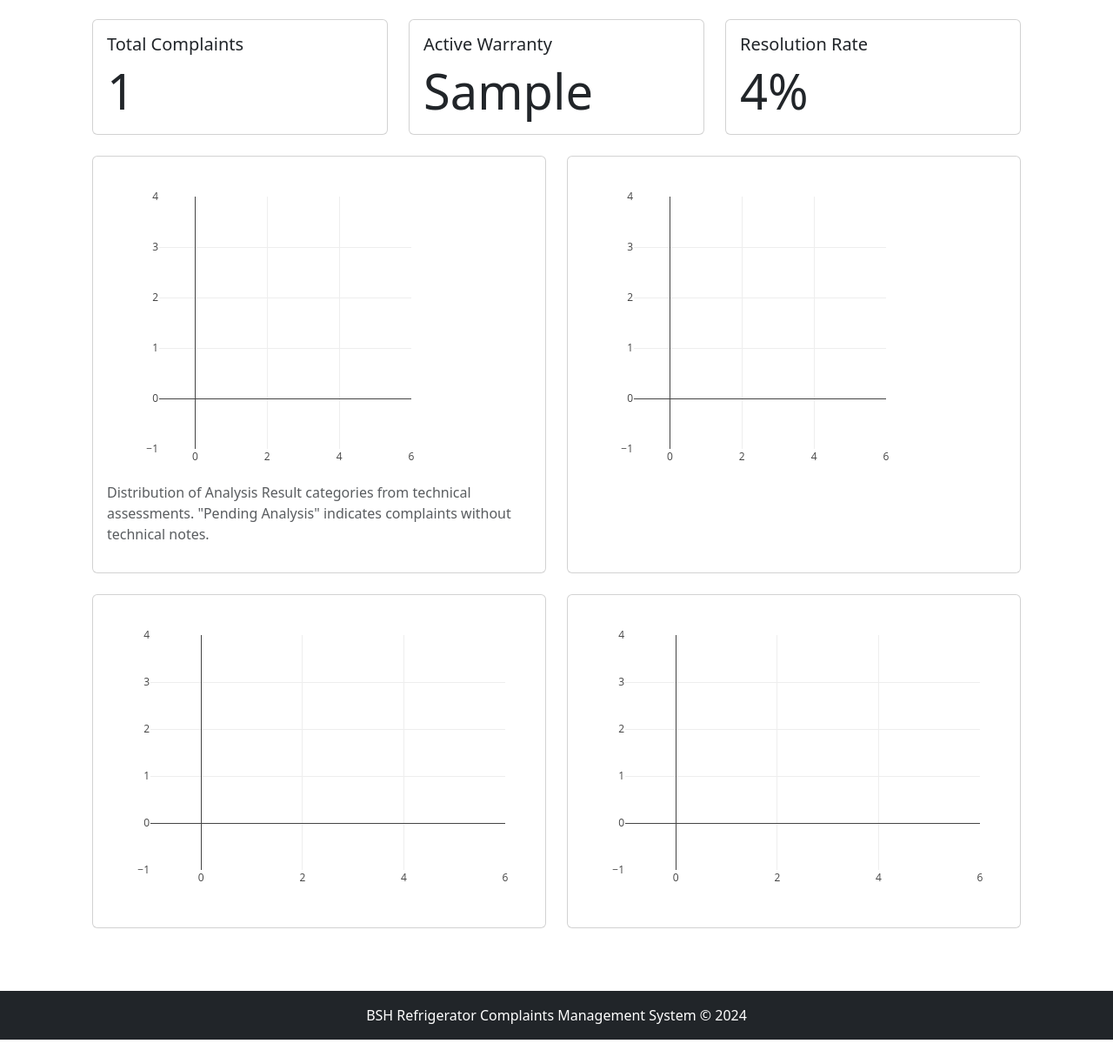
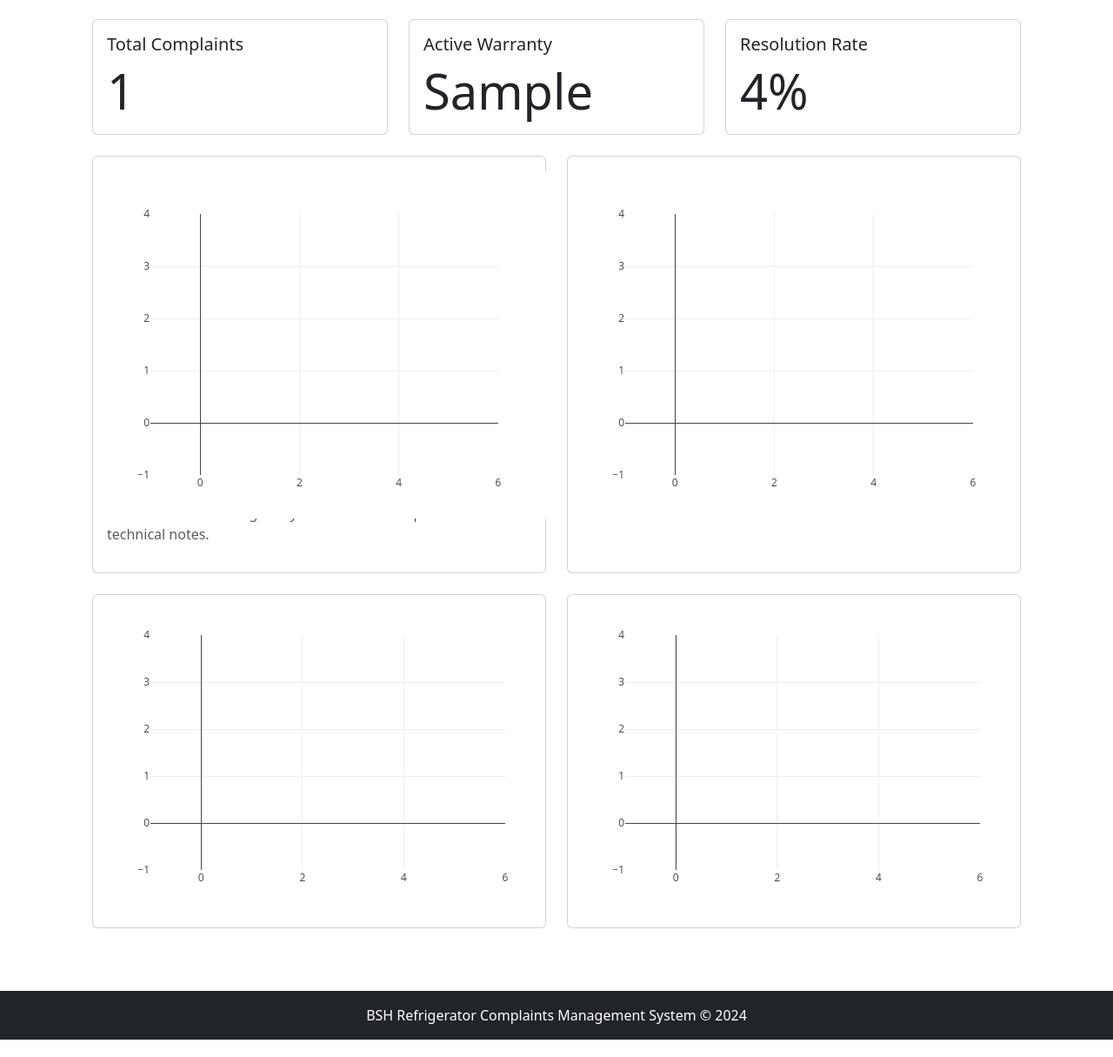
Before and after one commit to prometa-ai/demo-bsh-complaints-management, a Flask app: template templates/statistics.html in a window 1280 px wide. Shown: the part 202-1417 px from the top of the page at 87% size. Run offline with Flask 3, Linux system fonts and the light colour scheme; the template is opened without the code that fills it: most values are stand-ins (such as "Sample title", 1, 10 or a date in 2020); some libraries are stand-ins or nearby versions.

Commit message:
Update statistics page: Fix plot dimensions and layout

```diff
--- a/app.py
+++ b/app.py
@@ -1599,8 +1599,8 @@ def statistics():
                     xanchor="right",
                     x=1.2
                 ),
-                height=600,
-                width=900,
+                height=500,
+                width=700,
                 margin=dict(t=50, b=50, l=50, r=150),
                 annotations=[dict(
                     text='Distribution of Analysis Result categories from technical assessments.<br>"Pending Analysis" indicates complaints without technical notes.',
@@ -1649,8 +1649,8 @@ def statistics():
             warranty_fig.update_layout(
                 showlegend=True,
                 legend=dict(orientation="h", yanchor="bottom", y=1.02, xanchor="right", x=1),
-                height=500,
-                width=800,
+                height=400,
+                width=500,
                 margin=dict(t=50, b=50, l=50, r=50)
             )
         else:
--- a/templates/statistics.html
+++ b/templates/statistics.html
@@ -178,24 +178,28 @@ document.addEventListener('DOMContentLoaded', function() {
             yanchor: 'middle',
             orientation: 'v'
         },
-        width: 450,
-        height: 350,
-        margin: { t: 30, b: 30, l: 60, r: 100 }
+        width: 700,
+        height: 500,
+        margin: { t: 50, b: 50, l: 50, r: 150 }
     };
 
     // Problem Distribution Plot
-    var problemData = {{ problem_plot | safe }};
-    Plotly.newPlot('problem_distribution', problemData.data, {
-        ...problemData.layout,
-        ...pieLayout
-    }, plotConfig);
+    const problemData = {{ problem_plot | safe }};
+    const problemLayout = Object.assign({}, problemData.layout, pieLayout, {
+        width: 600,
+        height: 400,
+        margin: { t: 50, b: 50, l: 50, r: 150 }
+    });
+    Plotly.newPlot('problem_distribution', problemData.data, problemLayout, plotConfig);
 
     // Warranty Distribution Plot
-    var warrantyData = {{ warranty_plot | safe }};
-    Plotly.newPlot('warranty_distribution', warrantyData.data, {
-        ...warrantyData.layout,
-        ...pieLayout
-    }, plotConfig);
+    const warrantyData = {{ warranty_plot | safe }};
+    const warrantyLayout = Object.assign({}, warrantyData.layout, pieLayout, {
+        width: 500,
+        height: 400,
+        margin: { t: 50, b: 50, l: 50, r: 50 }
+    });
+    Plotly.newPlot('warranty_distribution', warrantyData.data, warrantyLayout, plotConfig);
 
     // Daily Trend Plot
     var dailyData = {{ daily_plot | safe }};
```
